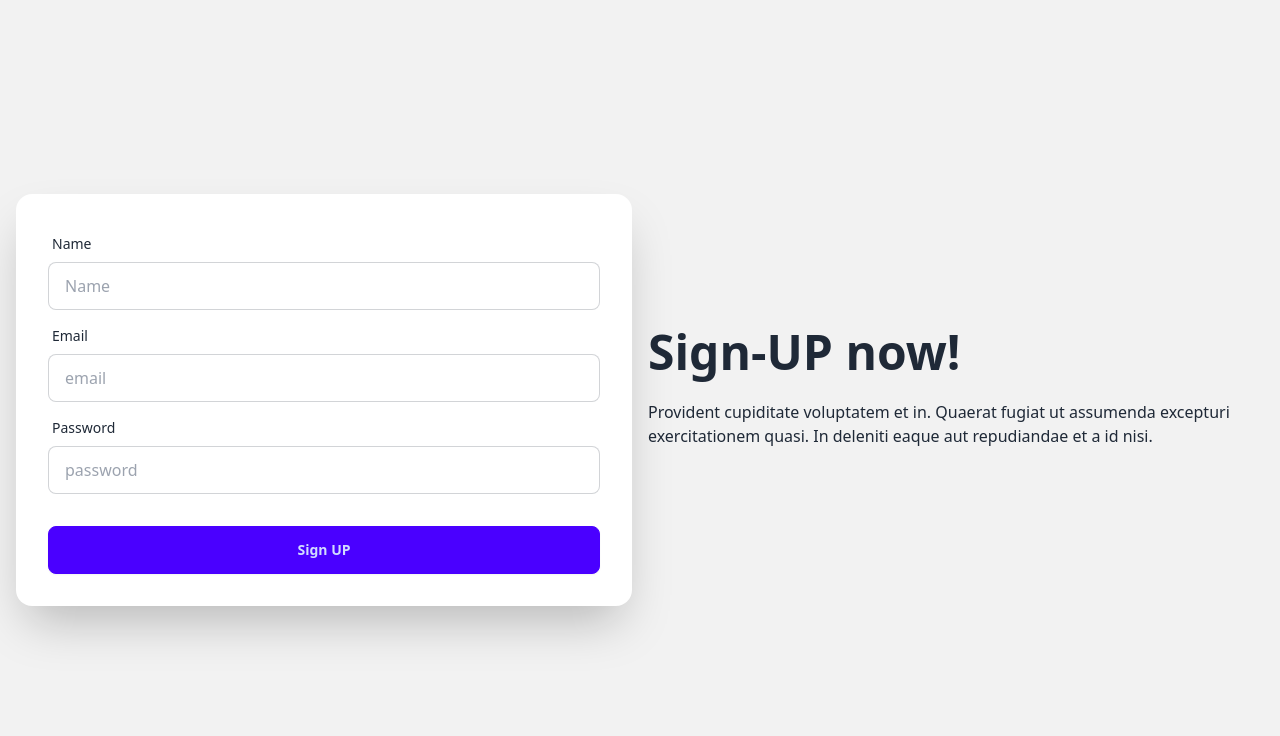
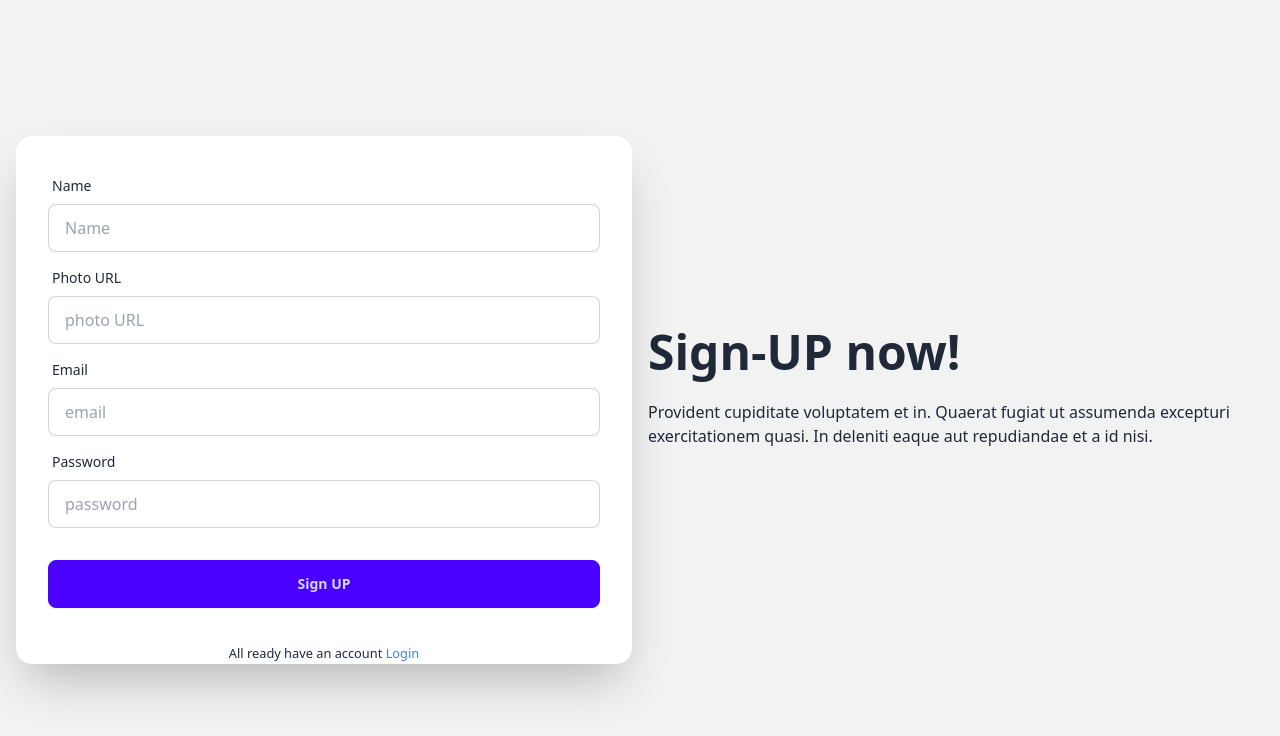
Before and after one commit to tonmoy-sutradhar/Restaurant-Website-Client, a React (Vite) app: page /signUp in a window 1280 px wide. Shown: the top 736 px of the page. Built offline with nearby package versions, Linux system fonts and the light colour scheme; no server answers.

Commit message:
UserCreate and USerLogin in firebase and password validation done.

```diff
--- a/package.json
+++ b/package.json
@@ -18,6 +18,7 @@
     "react-dom": "^18.3.1",
     "react-helmet-async": "^2.0.5",
     "react-hook-form": "^7.54.2",
+    "react-icons": "^5.4.0",
     "react-parallax": "^3.5.1",
     "react-responsive-carousel": "^3.2.23",
     "react-router-dom": "^7.1.1",
--- a/src/Pages/Home/Login/Login.jsx
+++ b/src/Pages/Home/Login/Login.jsx
@@ -5,7 +5,7 @@ import {
   validateCaptcha,
 } from "react-simple-captcha";
 import { AuthContext } from "../../../Provider/AuthProvider";
-import { Link } from "react-router-dom";
+import { Link, useLocation, useNavigate } from "react-router-dom";
 import { Helmet } from "react-helmet-async";
 import Swal from "sweetalert2";
 
@@ -13,6 +13,10 @@ const Login = () => {
   // const captchaRef = useRef(null);
   const [disabled, setDisabled] = useState(true);
   const { signIn } = useContext(AuthContext);
+  const navigate = useNavigate();
+  const location = useLocation();
+
+  const from = location.state?.from?.pathname || "/";
 
   useEffect(() => {
     loadCaptchaEnginge(6);
@@ -43,6 +47,8 @@ const Login = () => {
                 `,
         },
       });
+
+      navigate(from, { replace: true });
       // console.log(user);
     });
 
--- a/src/Pages/SingnUp/SignUp.jsx
+++ b/src/Pages/SingnUp/SignUp.jsx
@@ -3,13 +3,16 @@ import { Helmet } from "react-helmet-async";
 import { useForm } from "react-hook-form";
 import { AuthContext } from "../../Provider/AuthProvider";
 import Swal from "sweetalert2";
+import { Link, useNavigate } from "react-router-dom";
 
 const SignUp = () => {
-  const { createUser } = useContext(AuthContext);
+  const navigate = useNavigate();
+  const { createUser, updateUserProfile } = useContext(AuthContext);
   const {
     register,
     handleSubmit,
     watch,
+    reset,
     formState: { errors },
   } = useForm();
 
@@ -18,6 +21,10 @@ const SignUp = () => {
       const user = result.user;
       console.log(user);
 
+      updateUserProfile(data.name, data.photo)
+        .then(() => {
+          console.log("user name and phot update");
+          reset();
           Swal.fire({
             title: "SignUp Successful",
             showClass: {
@@ -34,6 +41,11 @@ const SignUp = () => {
                 animate__faster
               `,
             },
+          });
+          navigate("/");
+        })
+        .catch((err) => {
+          console.log(err);
         });
     });
     console.log(data);
@@ -69,6 +81,22 @@ const SignUp = () => {
                   // required
                 />
                 {errors.name && (
+                  <span className="text-red-500">Name is required</span>
+                )}
+              </div>
+              <div className="form-control">
+                <label className="label">
+                  <span className="label-text">Photo URL</span>
+                </label>
+                <input
+                  type="text"
+                  placeholder="photo URL"
+                  name="photo"
+                  {...register("photo", { required: true })}
+                  className="input input-bordered"
+                  // required
+                />
+                {errors.photo && (
                   <span className="text-red-500">Name is required</span>
                 )}
               </div>
@@ -121,6 +149,14 @@ const SignUp = () => {
                 <button className="btn btn-primary">Sign UP</button>
               </div>
             </form>
+            <p className="text-center">
+              <small>
+                All ready have an account{" "}
+                <Link className="text-blue-500" to="/login">
+                  Login
+                </Link>
+              </small>
+            </p>
           </div>
         </div>
       </div>
--- a/src/Provider/AuthProvider.jsx
+++ b/src/Provider/AuthProvider.jsx
@@ -6,6 +6,7 @@ import {
   onAuthStateChanged,
   signInWithEmailAndPassword,
   signOut,
+  updateProfile,
 } from "firebase/auth";
 import app from "../firebase/firebase";
 
@@ -26,6 +27,14 @@ const AuthProvider = ({ children }) => {
   const signIn = (email, password) => {
     setLoading(true);
     return signInWithEmailAndPassword(auth, email, password);
+  };
+
+  // Update Profile
+  const updateUserProfile = (name, photo) => {
+    return updateProfile(auth.currentUser, {
+      displayName: name,
+      photoURL: photo,
+    });
   };
 
   // Logout
@@ -50,6 +59,7 @@ const AuthProvider = ({ children }) => {
     createUser,
     signIn,
     logout,
+    updateUserProfile,
   };
   return (
     <AuthContext.Provider value={authInfo}>{children}</AuthContext.Provider>
--- /dev/null
+++ b/src/Routes/PrivateRoute.jsx
@@ -0,0 +1,20 @@
+import { useContext } from "react";
+import { AuthContext } from "../Provider/AuthProvider";
+import { Navigate, useLocation } from "react-router-dom";
+
+const PrivateRoute = ({ children }) => {
+  const location = useLocation();
+  const { user, loading } = useContext(AuthContext);
+  if (loading) {
+    return <progress className="progress w-56"></progress>;
+  }
+  if (user) {
+    return children;
+  }
+  return <Navigate to="/login" state={{ from: location }} replace></Navigate>;
+};
+
+export default PrivateRoute;
+{
+  /* <progress className="progress w-56"></progress> */
+}
--- a/src/Routes/Routes.jsx
+++ b/src/Routes/Routes.jsx
@@ -5,6 +5,8 @@ import Menu from "../Pages/Menu/Menu/Menu";
 import Order from "../Pages/Order/Order/Order";
 import Login from "../Pages/Home/Login/Login";
 import SignUp from "../Pages/SingnUp/SignUp";
+import PrivateRoute from "./PrivateRoute";
+import Secret from "../Shared/Secret/Secret";
 
 const router = createBrowserRouter([
   {
@@ -33,6 +35,14 @@ const router = createBrowserRouter([
         path: "signUp",
         element: <SignUp></SignUp>,
       },
+      {
+        path: "secret",
+        element: (
+          <PrivateRoute>
+            <Secret></Secret>
+          </PrivateRoute>
+        ),
+      },
     ],
   },
 ]);
--- a/src/Shared/Navbar/Navbar.jsx
+++ b/src/Shared/Navbar/Navbar.jsx
@@ -1,6 +1,7 @@
 import React, { useContext } from "react";
-import { NavLink } from "react-router-dom";
+import { Link, NavLink } from "react-router-dom";
 import { AuthContext } from "../../Provider/AuthProvider";
+import { FaShoppingCart } from "react-icons/fa";
 
 const Navbar = () => {
   const { user, logout } = useContext(AuthContext);
@@ -28,6 +29,18 @@ const Navbar = () => {
       <li>
         {" "}
         <NavLink to="/login">Login</NavLink>
+      </li>
+      <li>
+        {" "}
+        <NavLink to="/secret">Secret</NavLink>
+      </li>
+      <li>
+        <Link>
+          <button className="btn">
+            <FaShoppingCart className="mr-2"></FaShoppingCart>
+            <div className="badge badge-secondary">+0</div>
+          </button>
+        </Link>
       </li>
 
       {user ? (
--- /dev/null
+++ b/src/Shared/Secret/Secret.jsx
@@ -0,0 +1,9 @@
+const Secret = () => {
+  return (
+    <div>
+      <h1>secret things</h1>
+    </div>
+  );
+};
+
+export default Secret;
```
Also changed, not shown: 1 other file (tests, documents, lock files or other folders). Lines whose indentation alone changed are shown as unchanged.
